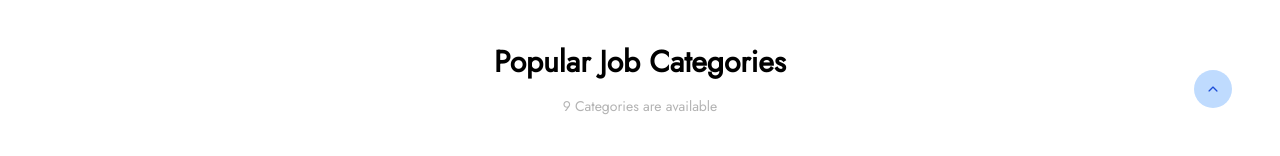
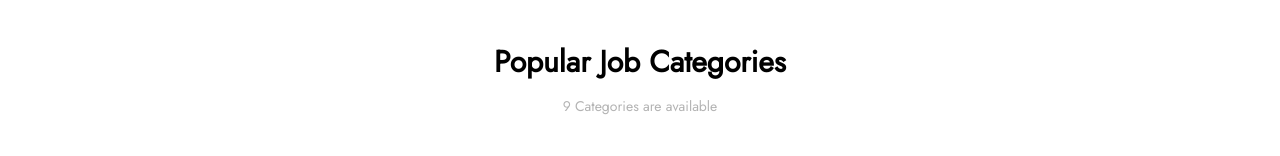
Before and after one commit to Strong-web-Cooderzz/Hired-Dream-Job, a React (Vite) app: page / in a window 1280 px wide. Shown: the part 644-800 px from the top of the page. Built offline with nearby package versions, Linux system fonts and the light colour scheme.

Commit message:
scroll to top button doesn't show when the page is on the top

```diff
--- a/src/components/shared/Footer/Footer.jsx
+++ b/src/components/shared/Footer/Footer.jsx
@@ -1,8 +1,17 @@
 import { IoIosArrowUp } from 'react-icons/io';
 import { FaFacebookF, FaTwitter, FaYoutube, FaLinkedinIn } from 'react-icons/fa';
 import logo from '../../../assets/logo.svg';
+import { useEffect, useState } from 'react';
 
 export default function Footer() {
+  const [height, setHeight] = useState(window.scrollY);
+
+  useEffect(() => {
+    window.onscroll = () => {
+      setHeight(window.scrollY);
+    }
+  }, []);
+
   const moveToTop = () => {
     window.scroll({
       top: 0,
@@ -72,7 +81,7 @@ export default function Footer() {
         </div>
       </div>
       {/* social icons and copyright */}
-      <div className="flex items-center flex-col gap-6 py-8 text-gray-600 md:flex-row-reverse md:justify-between md:px-6 md:py-12">
+      <div className="flex items-center flex-col gap-6 py-8 text-gray-600 md:flex-row-reverse md:justify-between md:px-12 md:py-12">
         <div className="flex gap-6">
           <span><FaFacebookF /></span>
           <span><FaTwitter /></span>
@@ -84,7 +93,7 @@ export default function Footer() {
         </span>
       </div>
       {/* button to scroll to top */}
-      <span onClick={moveToTop} className="cursor-pointer font-black font-2xl text-blue-700 fixed bottom-6 right-6 md:bottom-12 md:right-12 bg-blue-200 p-3 rounded-full"><IoIosArrowUp /></span>
+      <span onClick={moveToTop} className={`${height > 100 ? '' : 'hidden'} cursor-pointer font-black font-2xl text-blue-700 fixed bottom-6 right-6 md:bottom-16 md:right-16 bg-blue-200 p-3 rounded-full z-10`}><IoIosArrowUp /></span>
     </footer>
   );
 }
```
